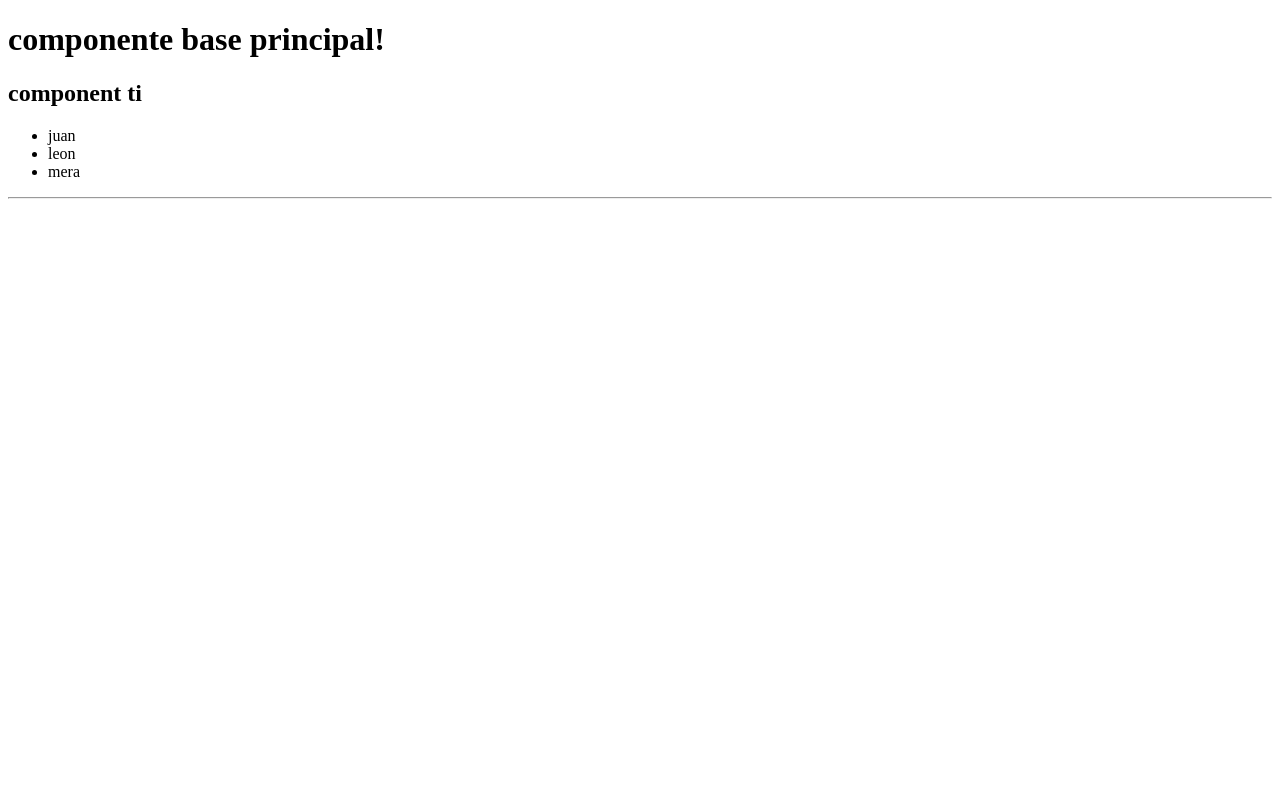
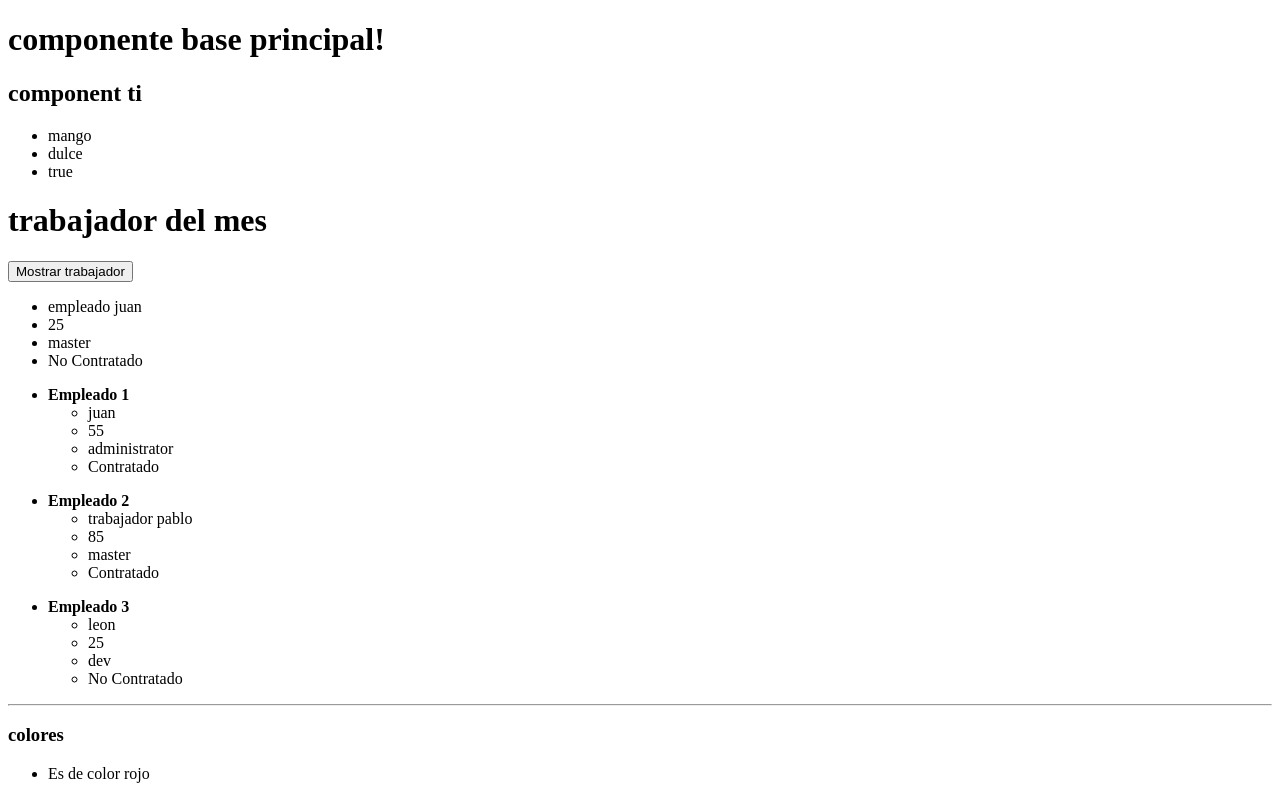
Before and after one commit to JPLeon18/ang, an Angular app: page / in a window 1280 px wide. Built offline with nearby package versions, Linux system fonts and the light colour scheme.

Commit message:
nuevos componentes

```diff
--- a/src/app/app.component.html
+++ b/src/app/app.component.html
@@ -1,6 +1,5 @@
   <h1>
    {{ title }}!
   </h1>
-
 <app-fruta></app-fruta>
 <app-empleados></app-empleados>
--- /dev/null
+++ b/src/app/empleados/empleado.ts
@@ -0,0 +1,10 @@
+export class Empleado{
+
+  constructor(
+    public nombre:string,
+    public edad:number,
+    public cargo:string,
+    public contratado:boolean
+  ){}
+
+}
--- a/src/app/empleados/empleados.component.html
+++ b/src/app/empleados/empleados.component.html
@@ -1,6 +1,48 @@
-<ul>
-  <li>juan</li>
-  <li>leon</li>
-  <li>mera</li>
+<h1>trabajador del mes</h1>
+
+<div  *ngIf="trabajador_ext == true">
+  <button (click)="cambiarExterno(false)">Mostrar empleado</button>
+  <ul>
+    <li>{{trabajadores[1].nombre}}</li>
+    <li>{{trabajadores[1].edad}}</li>
+    <li>{{trabajadores[1].cargo}}</li>
+    <li *ngIf="trabajadores[1].contratado == true">Contratado</li>
+    <li *ngIf="trabajadores[1].contratado == false">No Contratado</li>
+  </ul>
+</div>
+
+<div  *ngIf="trabajador_ext == false">
+  <button (click)="cambiarExterno(true)">Mostrar trabajador</button>
+  <ul>
+    <li>{{empleado.nombre}}</li>
+    <li>{{empleado.edad}}</li>
+    <li>{{empleado.cargo}}</li>
+    <li *ngIf="empleado.contratado == true">Contratado</li>
+    <li *ngIf="empleado.contratado == false">No Contratado</li>
+  </ul>
+</div>
+
+
+<div>
+
+  <ul *ngFor="let trabajador of trabajadores; let i = index">
+    <li><strong>Empleado {{i+1}}</strong>
+      <ul>
+        <li>{{trabajador.nombre}}</li>
+        <li>{{trabajador.edad}}</li>
+        <li>{{trabajador.cargo}}</li>
+        <li *ngIf="trabajador.contratado == true">Contratado</li>
+        <li *ngIf="trabajador.contratado == false">No Contratado</li>
+      </ul>
+    </li>
+  </ul>
+
+</div>
+
+<hr>
+
+
+<h3>colores</h3>
+<ul [ngSwitch]="color">
+  <li *ngSwitchCase="red" [ngStyle]="{'background-color':'color'}">Es de color rojo</li>
 </ul>
-<hr>
--- a/src/app/empleados/empleados.component.ts
+++ b/src/app/empleados/empleados.component.ts
@@ -1,4 +1,5 @@
 import { Component, OnInit } from '@angular/core';
+import {Empleado} from "./empleado";
 
 @Component({
   selector: 'app-empleados',
@@ -6,10 +7,30 @@ import { Component, OnInit } from '@angular/core';
   styleUrls: ['./empleados.component.css']
 })
 export class EmpleadosComponent implements OnInit {
+  public empleado:Empleado;
+  public trabajadores:Array<any>;
+  public trabajador_ext:boolean;
 
-  constructor() { }
+
+  constructor() {
+    this.empleado = new Empleado('empleado juan',25,'master',false);
+
+    this.trabajadores = [
+      new Empleado('juan',55,'administrator',true),
+      new Empleado('trabajador pablo',85,'master',true),
+      new Empleado('leon',25,'dev',false)
+    ];
+
+    this.trabajador_ext = false;
+  }
 
   ngOnInit() {
+    console.log(this.trabajadores);
+    console.log(this.empleado);
+  }
+
+  cambiarExterno(valor){
+    this.trabajador_ext = valor;
   }
 
 }
--- a/src/app/fruta/fruta.component.html
+++ b/src/app/fruta/fruta.component.html
@@ -1,3 +1,8 @@
 <h2>
   {{ti}}
 </h2>
+<ul>
+  <li>{{fruta.nombre}}</li>
+  <li>{{fruta.tipo}}</li>
+  <li>{{fruta.estado}}</li>
+</ul>
--- a/src/app/fruta/fruta.component.ts
+++ b/src/app/fruta/fruta.component.ts
@@ -1,4 +1,5 @@
 import { Component, OnInit } from '@angular/core';
+import {Fruta} from "./fruta";
 
 @Component({
   selector: 'app-fruta',
@@ -6,16 +7,18 @@ import { Component, OnInit } from '@angular/core';
   styleUrls: ['./fruta.component.css']
 })
 export class FrutaComponent implements OnInit {
-  public ti;
-
+  public ti:string;
+  public fruta:Fruta;
 
   constructor() {
 
     this.ti="component ti";
-
+    this.fruta = new Fruta('mango','dulce',true);
   }
 
   ngOnInit() {
   }
 
+
+
 }
--- /dev/null
+++ b/src/app/fruta/fruta.ts
@@ -0,0 +1,9 @@
+export class Fruta{
+  constructor(
+    public nombre:string,
+    public tipo:string,
+    public estado:boolean
+
+
+  ){}
+}
```
